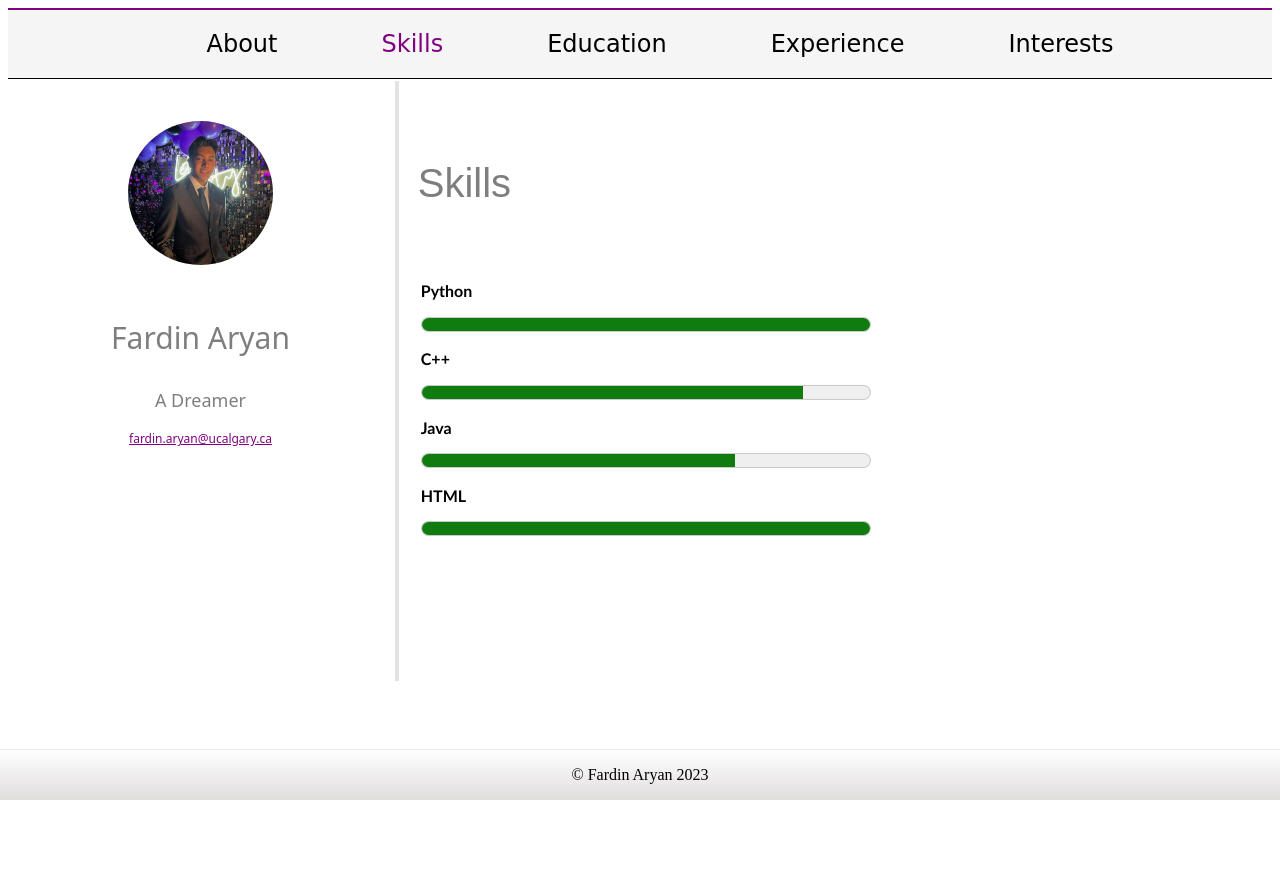
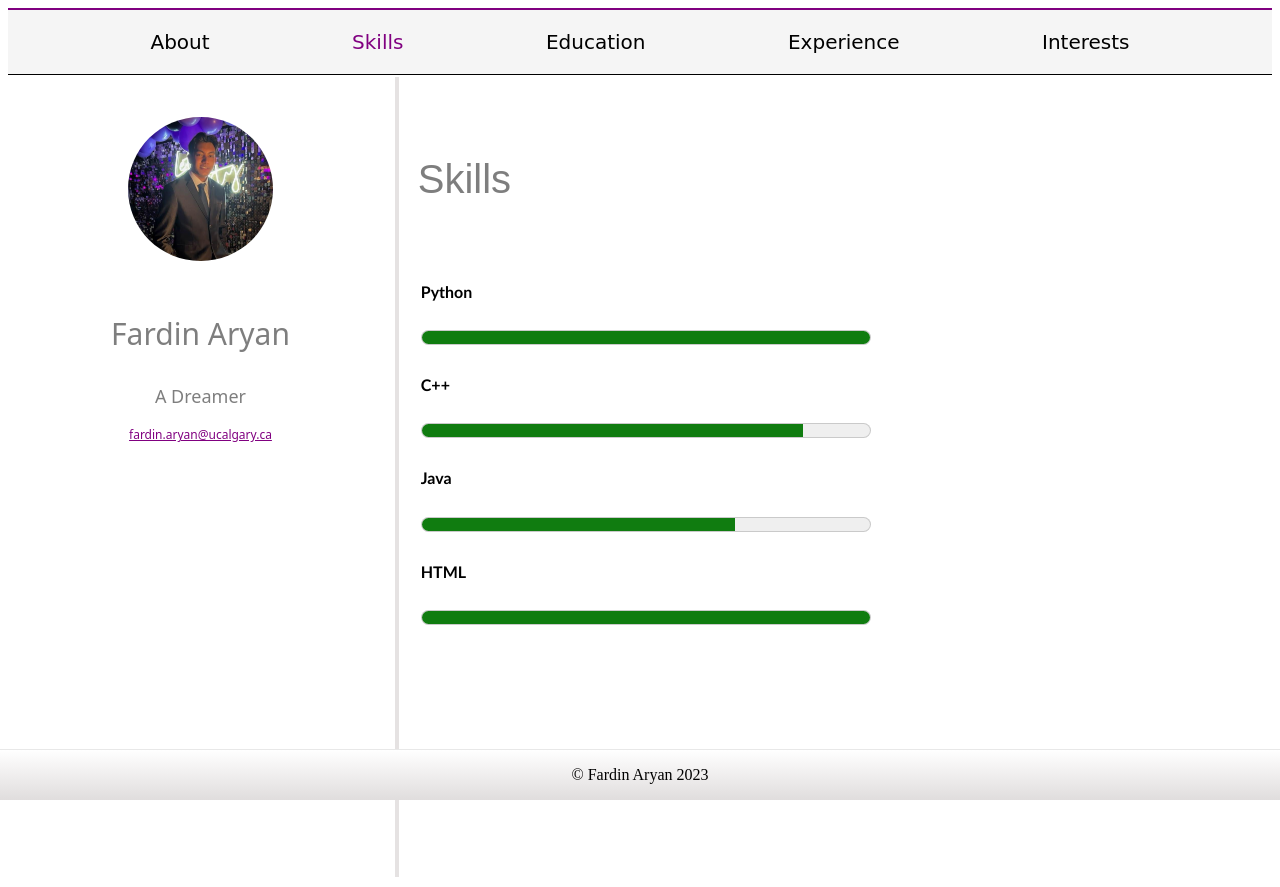
Before and after one commit to FardinAryan7/FardinAryan7.github.io, a plain HTML site: page skills.html in a window 1280 px wide. Before the commit the page ends 800 px from the top, so only its background shows below. Drawn offline with Linux system fonts and the light colour scheme.

Commit message:
edit to nav bar

```diff
--- a/skills.html
+++ b/skills.html
@@ -8,14 +8,14 @@
         <link rel="stylesheet" href="style.css" />
     </head>
 <body>
-    <nav>
-        <ul>
-            <li><a class="navLink" href="index.html">About</a></li>
-            <li><a class="navLink" href="skills.html" style="color: purple;">Skills</a></li>
-            <li><a class="navLink" href="education.html">Education</a></li>
-            <li><a class="navLink" href="experinece.html" >Experience</a></li>
-            <li><a class="navLink" href="interests.html">Interests</a></li>
-        </ul>
+    <nav class="nav">
+
+        <a class="navLink"  href="index.html" >About</a>
+        <a class="navLink" href="skills.html" style="color: purple;">Skills</a>
+        <a class="navLink" href="education.html" >Education</a>
+        <a class="navLink" href="experinece.html" >Experience</a>
+        <a class="navLink" href="interests.html" >Interests</a>
+
 
     </nav>
 
--- a/style.css
+++ b/style.css
@@ -5,23 +5,11 @@ nav {
   border-top: 2px solid purple;
   border-bottom: 0.7px solid black;
   background-color: whitesmoke;
+  justify-content: space-evenly;
+  font-size: 20px;
+  font-family: cursive;
 }
-ul {
 
-  display: inline-block;
-  margin: auto;
-}
-li {
-  display: inline;
-  background-color: whitesmoke;
-  margin: 40px;
-  padding: 10px;
-  font-size: x-large;
-  font-family: cursive;
-  color:black;
-  flex: 1;
-
-}
 
 .navLink{
   color: black;
@@ -39,6 +27,7 @@ img {
   margin-right: auto;
   width: 40%;
   border-radius: 50%;
+
 }
 
 #main {
@@ -81,7 +70,7 @@ img {
 .seperator{
   width: 4px;
   background-color: rgb(172, 163, 163);
-  padding-top: 100px;
+  padding-top: 300px;
   height: 500px;
   opacity: 30%;
 }
@@ -105,14 +94,11 @@ img {
   }
 
   nav {
-      font-size: smaller;
-      padding-top: 10px;
-      padding-bottom: 10px
+      flex-direction: row;
+      width: 90%;
   }
 
-  li{
-      padding: 5px;
-  }
+
 
   .left {
     size-adjust: auto;
```
Also changed, not shown: education.html (+8 -8 lines), experinece.html (+8 -8 lines), index.html (+7 -7 lines), interests.html (+8 -8 lines).
